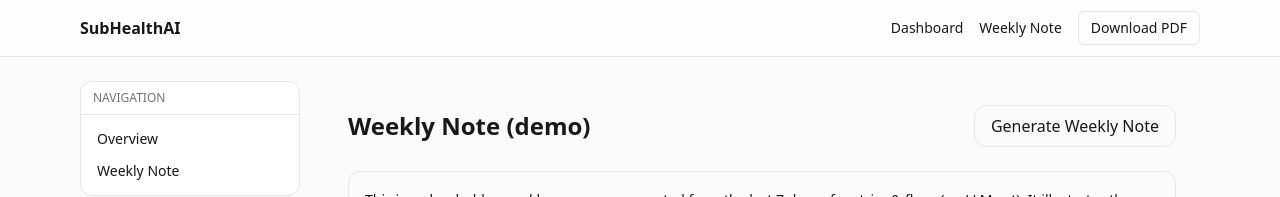
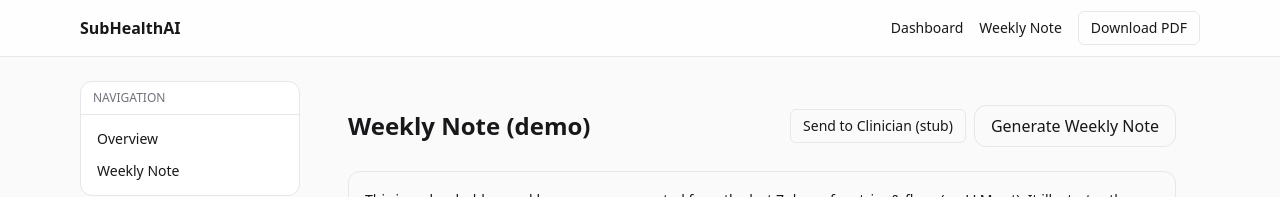
Before and after one commit to Shaarax/subhealthai, a Next.js app: page /weekly in a window 1280 px wide. Shown: the top 197 px of the page. Built offline with nearby package versions, Linux system fonts and the light colour scheme; no server answers; the database is empty.

Commit message:
feat(weekly): add Send to Clinician (stub) alongside Generate Weekly Note

```diff
--- a/app/weekly/page.tsx
+++ b/app/weekly/page.tsx
@@ -1,6 +1,7 @@
 // app/weekly/page.tsx
 import { supabase } from '../../lib/supabase'
 import GenerateWeeklyButton from '../../components/GenerateWeeklyButton'
+import EmailButton from '../../components/EmailButton'
 
 export default async function WeeklyNote() {
   const today = new Date()
@@ -45,7 +46,10 @@ export default async function WeeklyNote() {
     <div className="p-6 space-y-6">
       <div className="flex items-center justify-between">
         <h1 className="text-2xl font-semibold">Weekly Note (demo)</h1>
-        <GenerateWeeklyButton />
+        <div className="flex items-center gap-2">
+          <EmailButton />
+          <GenerateWeeklyButton />
+        </div>
       </div>
 
       {latest?.[0] && (
--- /dev/null
+++ b/components/EmailButton.tsx
@@ -0,0 +1,31 @@
+'use client';
+import { useState } from 'react';
+
+export default function EmailButton() {
+  const [loading, setLoading] = useState(false);
+  const [msg, setMsg] = useState<string | null>(null);
+
+  async function send() {
+    setLoading(true); setMsg(null);
+    try {
+      const res = await fetch('/api/email', {
+        method: 'POST',
+        headers: { 'Content-Type': 'application/json' },
+        body: JSON.stringify({ to: 'clinician@example.com', subject: 'SubHealthAI Report', message: 'Please see attached PDF.' })
+      });
+      const data = await res.json();
+      if (!res.ok) throw new Error(data.error || 'Failed');
+      setMsg('Sent (stub).');
+    } catch (e:any) { setMsg(e.message) }
+    finally { setLoading(false) }
+  }
+
+  return (
+    <div className="flex items-center gap-3">
+      <button onClick={send} disabled={loading} className="rounded-md border px-3 py-1.5 text-sm hover:bg-gray-50 disabled:opacity-50">
+        {loading ? 'Sending…' : 'Send to Clinician (stub)'}
+      </button>
+      {msg && <span className="text-sm text-gray-600">{msg}</span>}
+    </div>
+  );
+}
```
